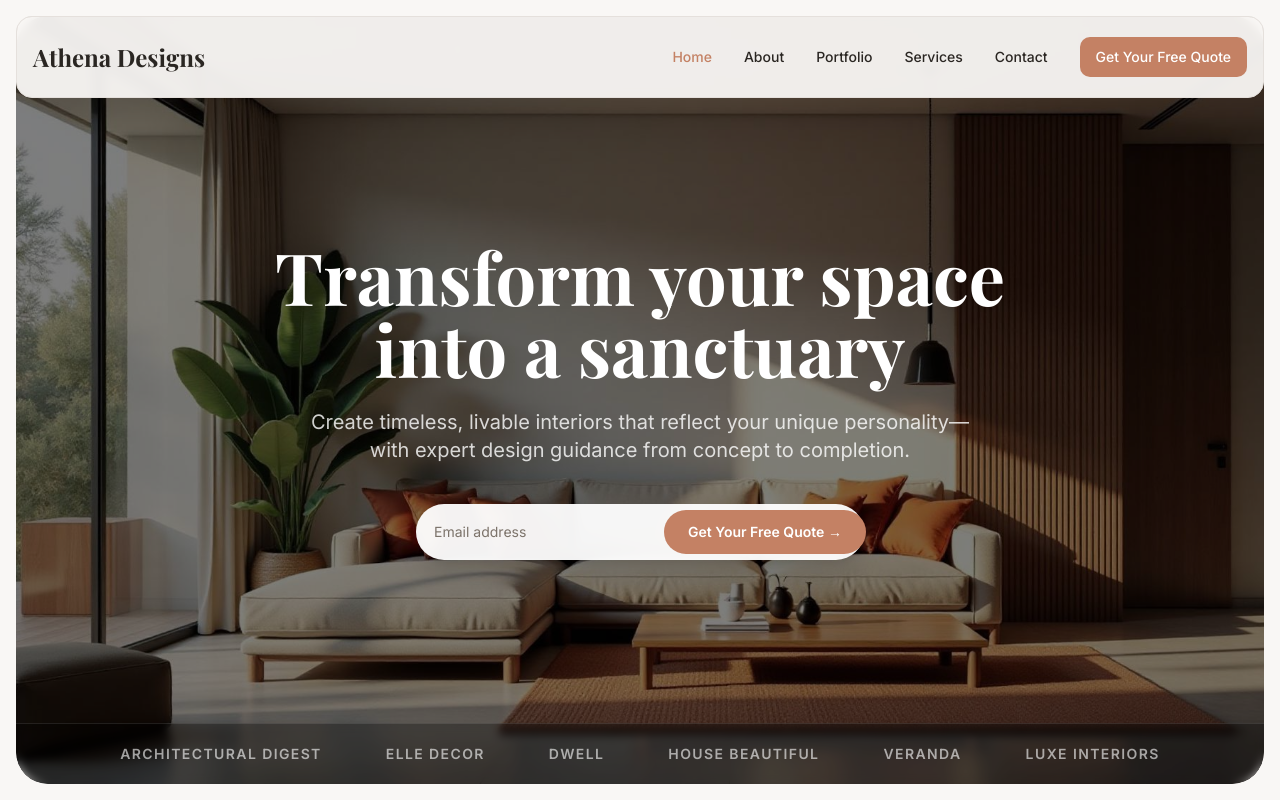
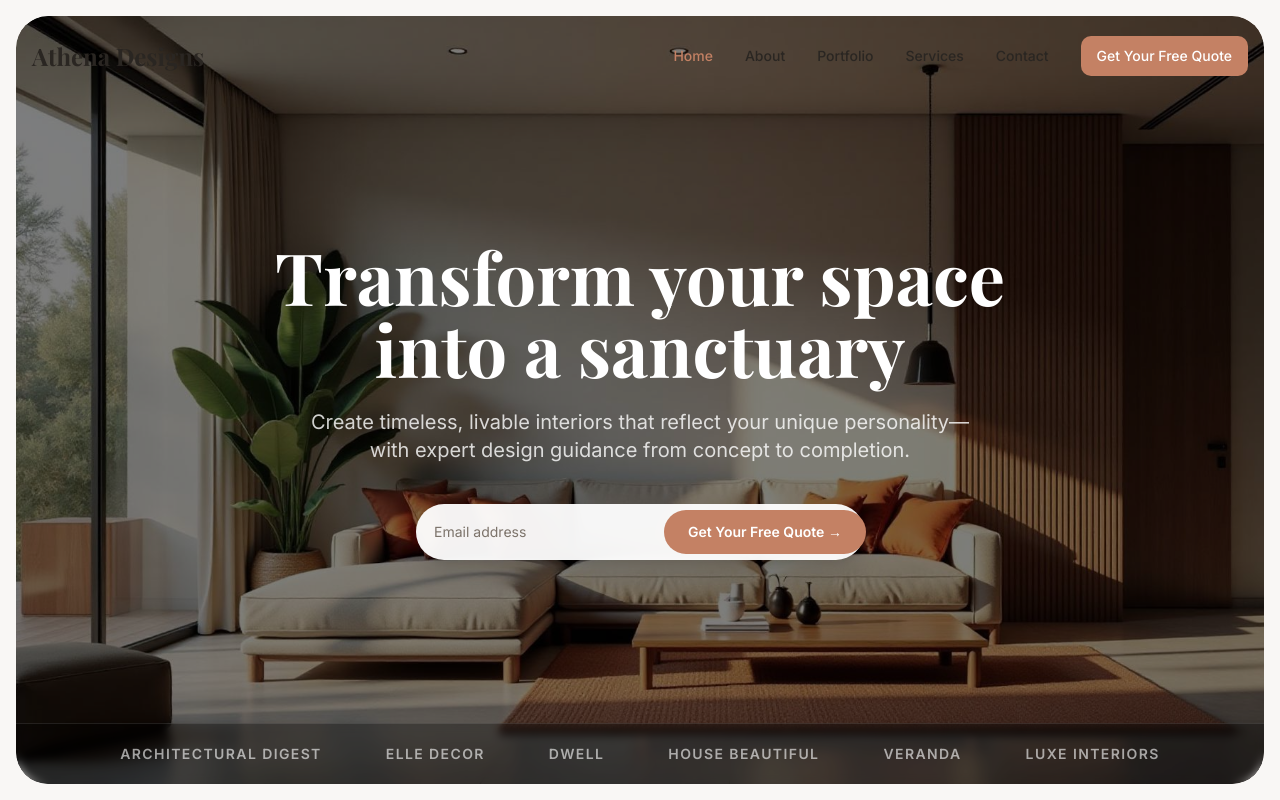
Before and after one commit to AdithyaCollege/athena-design-blueprint, a React (Vite) app: page / in a window 1280 px wide. Shown: the top 800 px of the page. Built offline with nearby package versions, Linux system fonts and the light colour scheme; the HTML template or start-up script is replaced by a standard one.

Commit message:
Enhance header hero visuals
Co-authored-by: AdithyaCollege <214793265+AdithyaCollege@users.noreply.github.com>

```diff
--- a/src/components/Navigation.tsx
+++ b/src/components/Navigation.tsx
@@ -36,8 +36,8 @@ const Navigation = () => {
   return (
     <nav className={`fixed top-4 left-4 right-4 z-50 transition-all duration-300 rounded-2xl ${
       isScrolled
-        ? "bg-background/40 backdrop-blur-lg border border-white/20 shadow-lg"
-        : "bg-background/95 backdrop-blur-sm border border-border"
+        ? "bg-background/70 backdrop-blur-lg border border-white/20 shadow-lg"
+        : "bg-transparent"
     }`}>
       <div className="container mx-auto px-4">
         <div className="flex items-center justify-between h-20">
```
